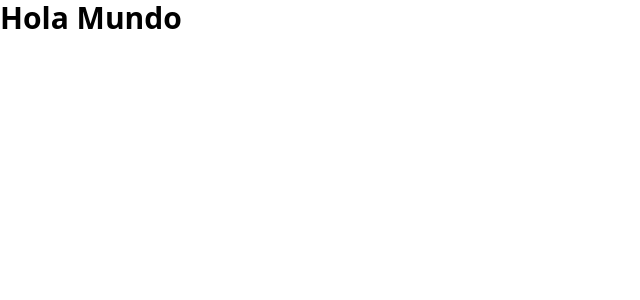
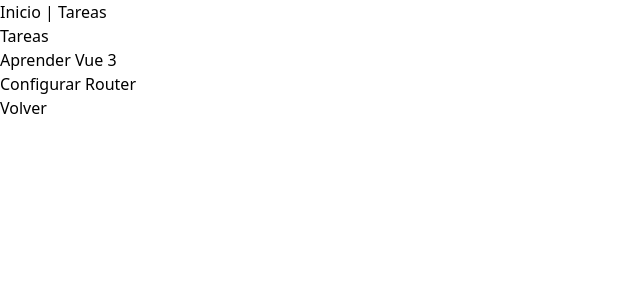
Before and after one commit to camilomoraux/web-s02-vue-todo, a Vue app: page /todos in a window 1280 px wide. Shown: the top 300 px of the page, without its empty margins (0-640 px from the left). Built offline with nearby package versions, Linux system fonts and the light colour scheme.

Commit message:
feat: agregar navegación y vistas para la aplicación Todo

```diff
--- a/src/App.vue
+++ b/src/App.vue
@@ -1,8 +1,19 @@
 <template>
-  <h1 class="text-3xl font-bold">Hola Mundo</h1>
+  <header>
+    <nav>
+      <RouterLink to="/">Inicio</RouterLink>
+      <span> | </span>
+      <RouterLink to="/todos">Tareas</RouterLink>
+    </nav>
+  </header>
+  <main>
+    <RouterView />
+  </main>
 </template>
 
-<script setup></script>
+<script setup>
+// Nada por ahora
+</script>
 
 <style scoped>
 header {
--- /dev/null
+++ b/src/components/HomeView.vue
@@ -0,0 +1,9 @@
+<template>
+  <section>
+    <h1>Inicio</h1>
+    <p>Bienvenido a la app Todo.</p>
+    <RouterLink to="/todos">Ver Tareas</RouterLink>
+  </section>
+</template>
+
+<script setup></script>
--- /dev/null
+++ b/src/components/TodosView.vue
@@ -0,0 +1,18 @@
+<template>
+  <section>
+    <h1>Tareas</h1>
+    <ul>
+      <li v-for="t in todos" :key="t.id">{{ t.text }}</li>
+    </ul>
+    <RouterLink to="/">Volver</RouterLink>
+  </section>
+</template>
+
+<script setup>
+import { ref } from 'vue'
+
+const todos = ref([
+  { id: 1, text: 'Aprender Vue 3' },
+  { id: 2, text: 'Configurar Router' },
+])
+</script>
--- a/src/main.js
+++ b/src/main.js
@@ -1,4 +1,5 @@
 import { createApp } from 'vue'
 import App from './App.vue'
+import router from './router'
 
-createApp(App).mount('#app')
+createApp(App).use(router).mount('#app')
--- /dev/null
+++ b/src/router/index.js
@@ -0,0 +1,22 @@
+import { createRouter, createWebHistory } from 'vue-router'
+
+const routes = [
+  // Puedes agregar tus rutas aquí
+  {
+    path: '/',
+    name: 'Home',
+    component: () => import('../views/HomeView.vue'),
+  },
+  {
+    path: '/todos',
+    name: 'Todos',
+    component: () => import('../views/TodosView.vue'),
+  },
+]
+
+const router = createRouter({
+  history: createWebHistory(),
+  routes,
+})
+
+export default router
--- /dev/null
+++ b/src/views/HomeView.vue
@@ -0,0 +1,9 @@
+<template>
+  <section>
+    <h1>Inicio</h1>
+    <p>Bienvenido a la app Todo.</p>
+    <RouterLink to="/todos">Ver Tareas</RouterLink>
+  </section>
+</template>
+
+<script setup></script>
--- /dev/null
+++ b/src/views/TodosView.vue
@@ -0,0 +1,18 @@
+<template>
+  <section>
+    <h1>Tareas</h1>
+    <ul>
+      <li v-for="t in todos" :key="t.id">{{ t.text }}</li>
+    </ul>
+    <RouterLink to="/">Volver</RouterLink>
+  </section>
+</template>
+
+<script setup>
+import { ref } from 'vue'
+
+const todos = ref([
+  { id: 1, text: 'Aprender Vue 3' },
+  { id: 2, text: 'Configurar Router' },
+])
+</script>
```
